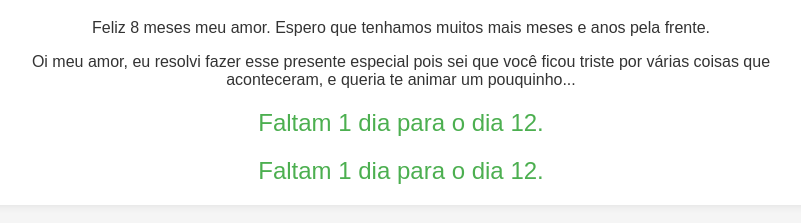
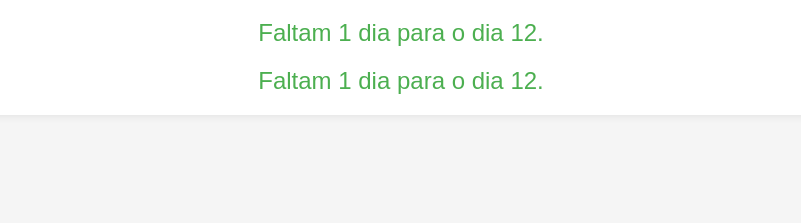
Before and after one commit to Mauriciowds/feliz-8-meses, a plain HTML site: page index.html in a window 1280 px wide. Shown: the part 131-354 px from the top of the page, without its empty margins (239-1040 px from the left). Drawn offline with Linux system fonts and the light colour scheme.

Commit message:
Update index.html

```diff
--- a/index.html
+++ b/index.html
@@ -39,10 +39,6 @@
 <body>
     <div class="container">
         <h1>Mêsversário</h1>
-        <div id="mensagem">
-            <p>Feliz 8 meses meu amor. Espero que tenhamos muitos mais meses e anos pela frente.</p>
-            <p>Oi meu amor, eu resolvi fazer esse presente especial pois sei que você ficou triste por várias coisas que aconteceram, e queria te animar um pouquinho...</p>
-            <!-- Adicionei uma segunda contagem regressiva abaixo da mensagem -->
             <div class="timer" id="timer1"></div>
             <div class="timer" id="timer2"></div>
         </div>
```
